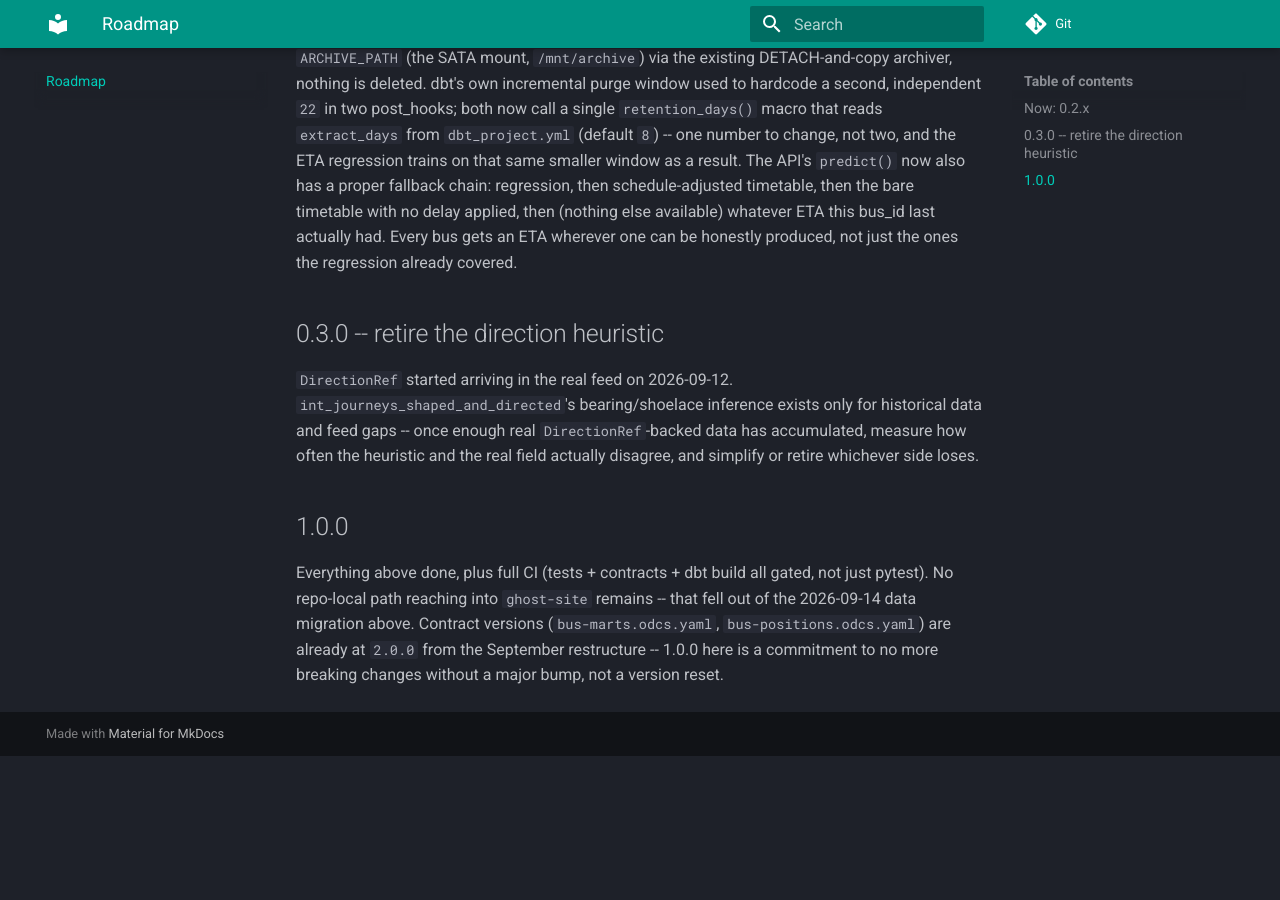
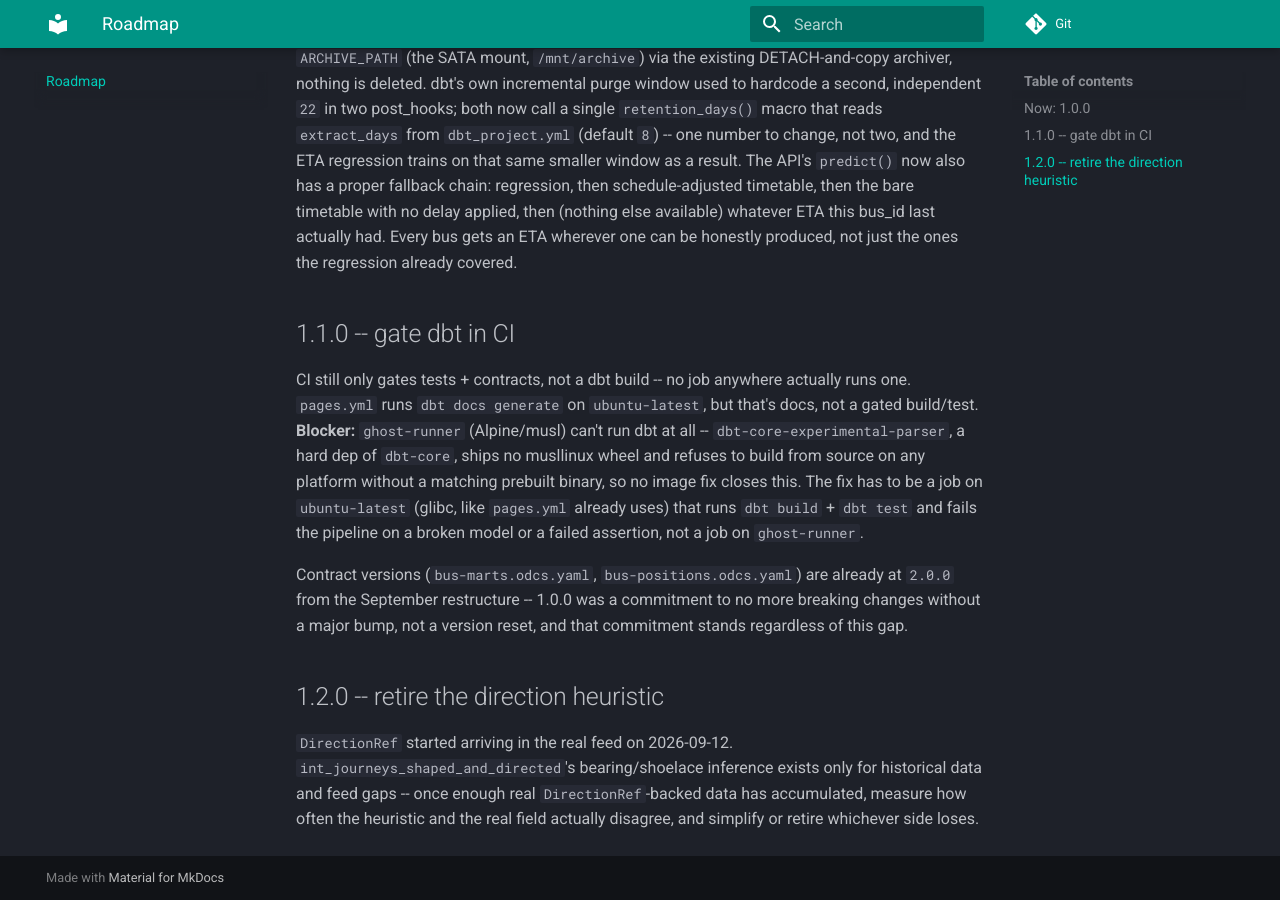
Before and after one commit to wraith-proxy/wraith-bus-ingestor, an MkDocs documentation site: the page built from docs/ROADMAP.md, in a window 1280 px wide and 900 px high, scrolled down 1070 px. Built offline with MkDocs 1.6.1 and Material for MkDocs 9.7.7, drawn with Linux system fonts in a browser that asks for light colours; before the commit the page ends 1826 px from its top, so only the background shows below that; some of the changed text lies outside the part shown.

Commit message:
:memo: fix/TJP-14092: roadmap reflects 1.0.0, moves dbt CI-gate to 1.1.0 with its real blocker stated
Version bumped to 1.0.0 (cz bump --increment MAJOR). CI still doesn't gate
a dbt build anywhere -- ghost-runner can't run dbt at all
(dbt-core-experimental-parser has no musllinux wheel and won't build from
source on any platform) and pages.yml's ubuntu-latest job only runs docs
generate, not a gated build/test. That's real, so it's now 1.1.0, not
silently dropped or claimed done. Direction-heuristic retirement renumbered
1.2.0 to keep the sequence in order.

Claude-Session: https://claude.ai/code/session_018PiuFKheJUckVeonYtKfeC

```diff
--- a/docs/ROADMAP.md
+++ b/docs/ROADMAP.md
@@ -1,9 +1,9 @@
 # Roadmap
 
-Where this is now, and what "done" (1.0.0) looks like. Not a schedule --
-just the order things need to happen in, revised as the plan changes.
+Where this is now, and what's next. Not a schedule -- just the order
+things need to happen in, revised as the plan changes.
 
-## Now: 0.2.x
+## Now: 1.0.0
 
 A live, single-NAS deployment. Ingest, storage, transform and API all
 work end to end, verified against real traffic, split out of `ghost-site`
@@ -57,20 +57,28 @@ else available) whatever ETA this bus_id last actually had. Every bus
 gets an ETA wherever one can be honestly produced, not just the ones the
 regression already covered.
 
-## 0.3.0 -- retire the direction heuristic
+## 1.1.0 -- gate dbt in CI
+
+CI still only gates tests + contracts, not a dbt build -- no job anywhere
+actually runs one. `pages.yml` runs `dbt docs generate` on `ubuntu-latest`,
+but that's docs, not a gated build/test. **Blocker:** `ghost-runner`
+(Alpine/musl) can't run dbt at all -- `dbt-core-experimental-parser`, a
+hard dep of `dbt-core`, ships no musllinux wheel and refuses to build from
+source on any platform without a matching prebuilt binary, so no image fix
+closes this. The fix has to be a job on `ubuntu-latest` (glibc, like
+`pages.yml` already uses) that runs `dbt build` + `dbt test` and fails the
+pipeline on a broken model or a failed assertion, not a job on
+`ghost-runner`.
+
+Contract versions (`bus-marts.odcs.yaml`, `bus-positions.odcs.yaml`) are
+already at `2.0.0` from the September restructure -- 1.0.0 was a
+commitment to no more breaking changes without a major bump, not a
+version reset, and that commitment stands regardless of this gap.
+
+## 1.2.0 -- retire the direction heuristic
 
 `DirectionRef` started arriving in the real feed on 2026-09-12.
 `int_journeys_shaped_and_directed`'s bearing/shoelace inference exists only
 for historical data and feed gaps -- once enough real `DirectionRef`-backed
 data has accumulated, measure how often the heuristic and the real field
 actually disagree, and simplify or retire whichever side loses.
-
-## 1.0.0
-
-Everything above done, plus full CI (tests + contracts + dbt build all
-gated, not just pytest). No repo-local path reaching into `ghost-site`
-remains -- that fell out of the 2026-09-14 data migration above.
-Contract versions (`bus-marts.odcs.yaml`,
-`bus-positions.odcs.yaml`) are already at `2.0.0` from the September
-restructure -- 1.0.0 here is a commitment to no more breaking changes
-without a major bump, not a version reset.
```
